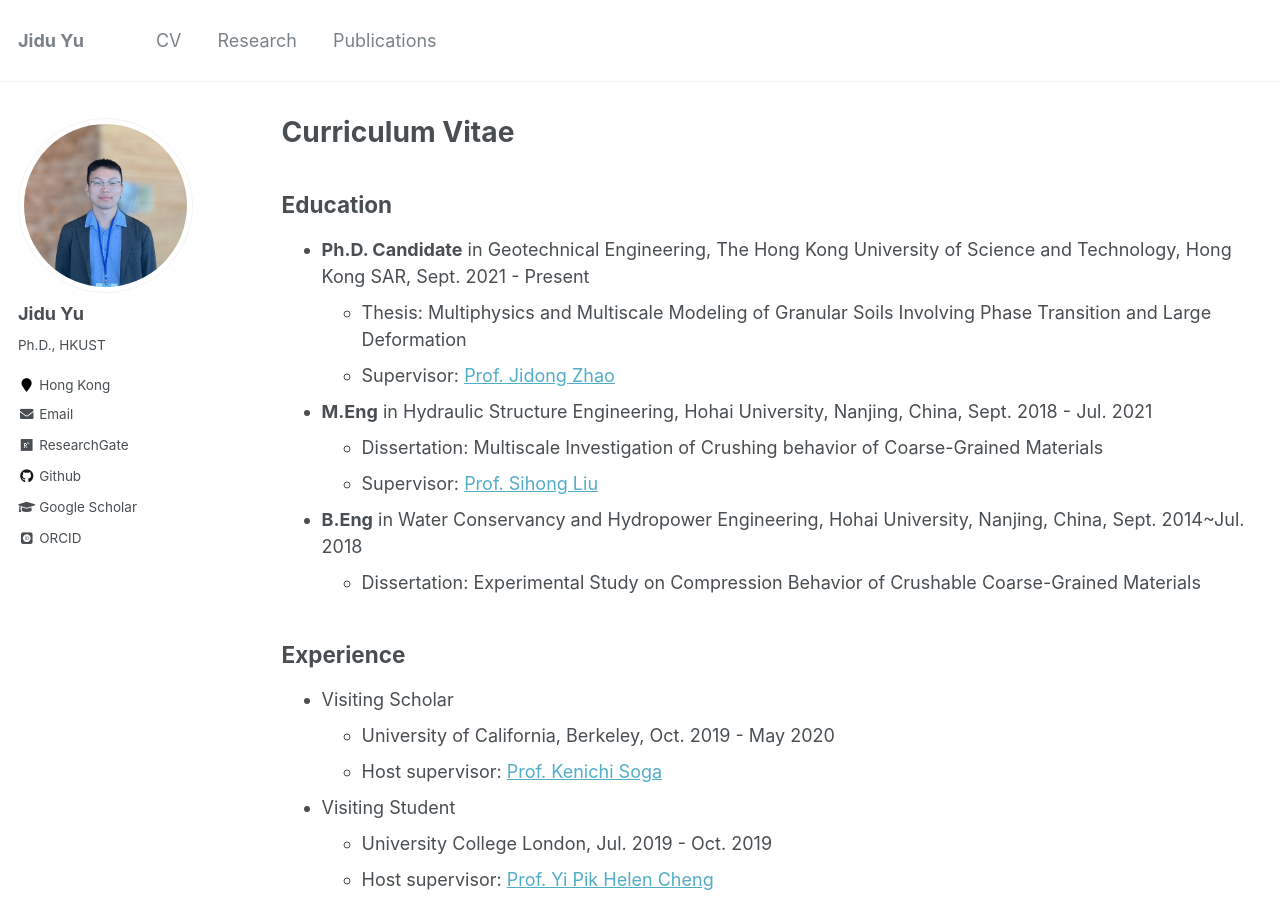
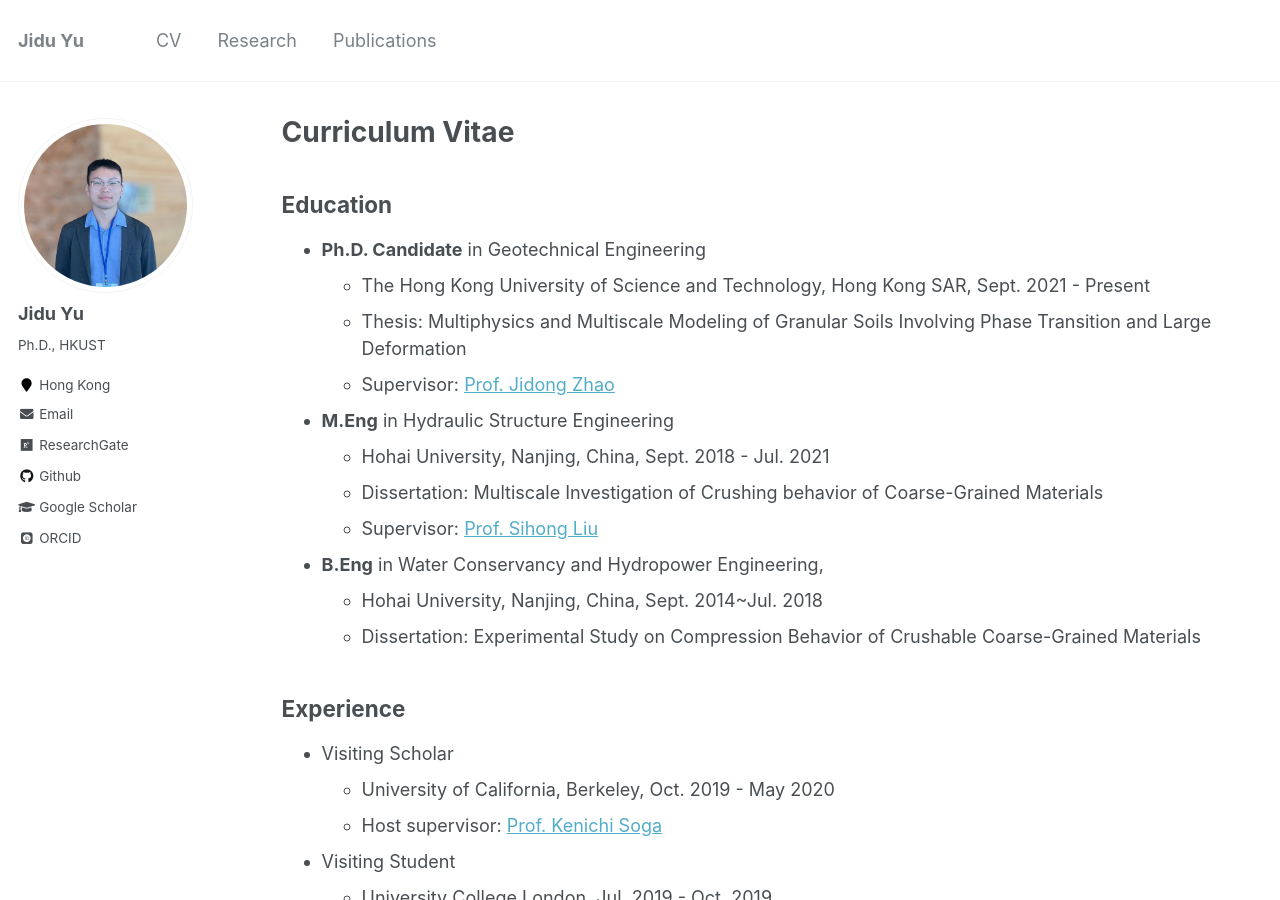
Before and after one commit to yujidu/yujidu.github.io, a Jekyll site: the page built from _pages/cv.md, in a window 1280 px wide and 900 px high. Built offline with Jekyll 4.4.1, drawn with Linux system fonts in a browser that asks for light colours; some web fonts are replaced.

Commit message:
education

```diff
--- a/_pages/cv.md
+++ b/_pages/cv.md
@@ -10,15 +10,18 @@
 
 Education
 -----
-* __Ph.D. Candidate__ in Geotechnical Engineering, The Hong Kong University of Science and Technology, Hong Kong SAR, Sept. 2021 - Present
+* __Ph.D. Candidate__ in Geotechnical Engineering
+  * The Hong Kong University of Science and Technology, Hong Kong SAR, Sept. 2021 - Present
   * Thesis: Multiphysics and Multiscale Modeling of Granular Soils Involving Phase Transition and Large Deformation
   * Supervisor: [Prof. Jidong Zhao](http://jzhao.people.ust.hk/group.html)
 
-* __M.Eng__ in Hydraulic Structure Engineering, Hohai University, Nanjing, China, Sept. 2018 - Jul. 2021
+* __M.Eng__ in Hydraulic Structure Engineering
+  * Hohai University, Nanjing, China, Sept. 2018 - Jul. 2021
   * Dissertation: Multiscale Investigation of Crushing behavior of Coarse-Grained Materials
   * Supervisor: [Prof. Sihong Liu](https://www.shliu.com/)
 
-* __B.Eng__ in Water Conservancy and Hydropower Engineering, Hohai University, Nanjing, China, Sept. 2014~Jul. 2018
+* __B.Eng__ in Water Conservancy and Hydropower Engineering,
+  * Hohai University, Nanjing, China, Sept. 2014~Jul. 2018
   * Dissertation: Experimental Study on Compression Behavior of Crushable Coarse-Grained Materials
 
 Experience
```
